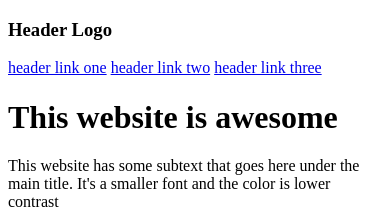
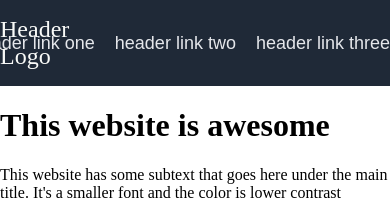
Before and after one commit to Aswin-04/Landing-Page, a plain HTML site: page index.html in a window 390 px wide. Shown: the top 215 px of the page. Drawn offline with Linux system fonts and the light colour scheme.

Commit message:
feat: Add responsive navbar

```diff
--- a/index.html
+++ b/index.html
@@ -9,13 +9,19 @@
 
     <body>
 
-        <div>
-            <nav>
-                <h3>Header Logo</h3>
+        <div class="navbar">
+
+            <div class="hspace"></div>
+            <div class="hlogo">
+                Header Logo
+            </div>
+
+            <div class="hlink">
                 <a href="#">header link one</a>
                 <a href="#">header link two</a>
                 <a href="#">header link three</a>
-            </nav>
+            </div>
+            <div class="hspace"></div>
         </div>
 
         <div>
--- a/style.css
+++ b/style.css
@@ -0,0 +1,40 @@
+body {
+    margin: 0;
+}
+
+
+.navbar {
+    display: flex;
+    justify-content: space-between;
+    align-items: center;
+    background-color: #1f2937;
+    padding: 16px 0px;
+}
+
+.hlogo {
+    font-size: 24px;
+    color: #f9faf8;
+    text-align:left;
+    font-family: "Times New Roman";
+    flex-grow: 2;
+}
+
+.hlink {
+    display: flex;
+    gap: 20px;
+    justify-content:end;
+    align-items: center;
+    font-family: sans-serif;
+    flex-grow: 2;
+}
+
+a {
+    text-decoration: none;
+    font-size: 18px;
+    color: #e5e7eb;
+    flex-shrink: 0;
+}
+
+.hspace {
+    flex-grow: 1;
+}
```
